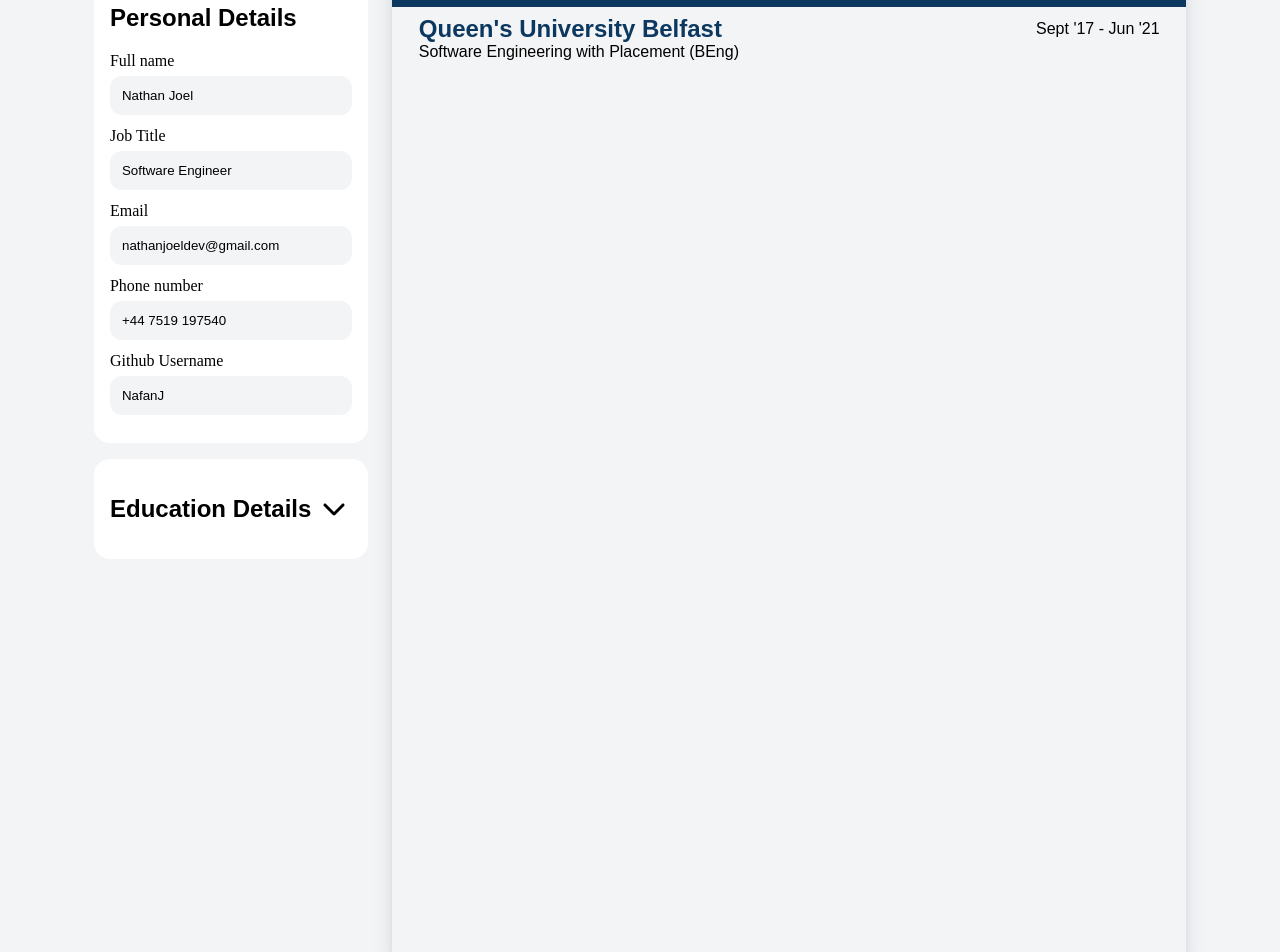
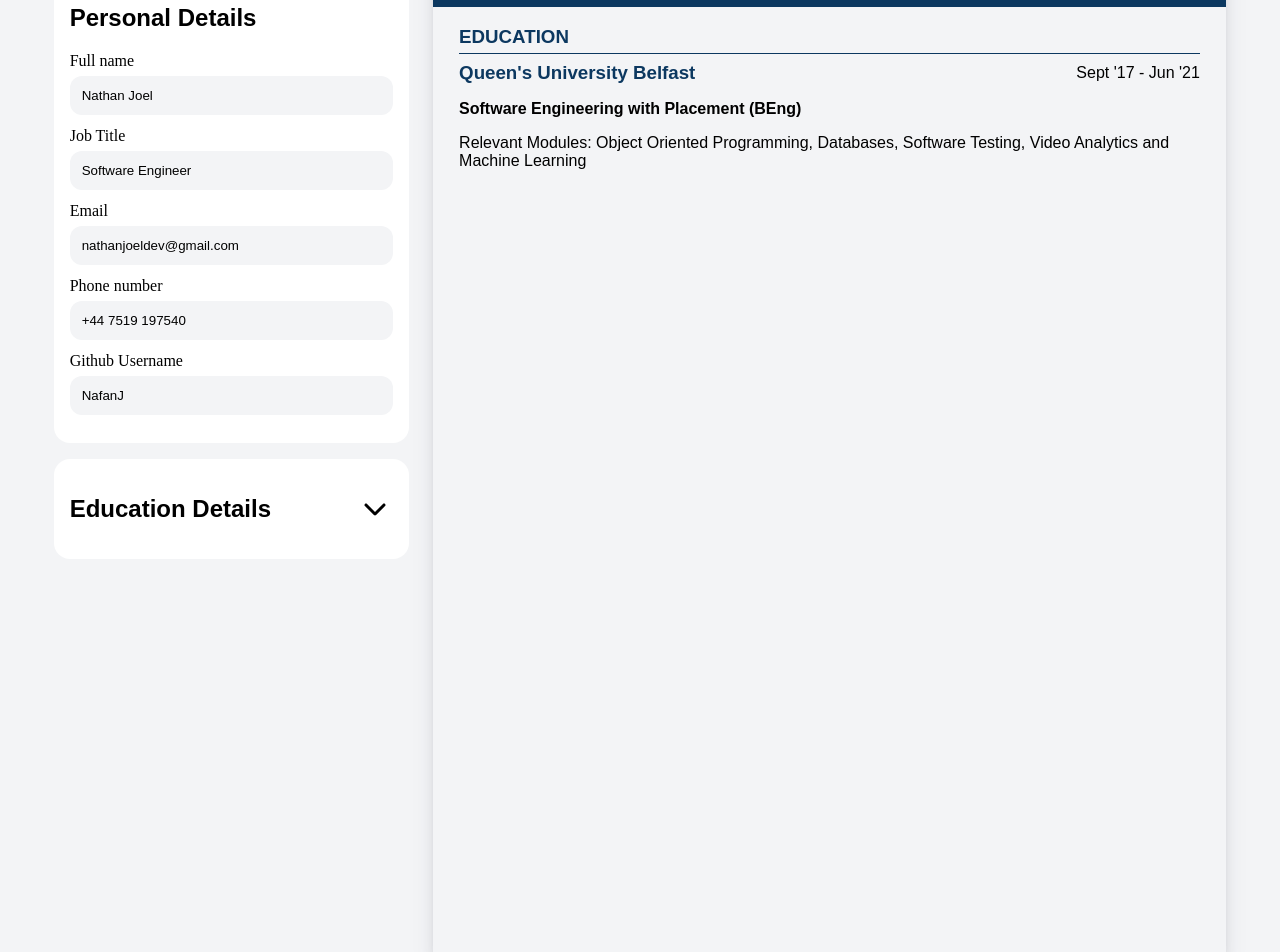
Before and after one commit to NafanJ/cv-builder, a React app: page / in a window 1280 px wide. Shown: the part 200-1152 px from the top of the page. Built offline with nearby package versions, Linux system fonts and the light colour scheme; the HTML template or start-up script is replaced by a standard one.

Commit message:
Lifted up TagInput

```diff
--- a/src/App.jsx
+++ b/src/App.jsx
@@ -1,7 +1,7 @@
-import { useState } from 'react'
-import './App.css'
-import CvForm from './components/CvForm.jsx'
-import Resume from './components/Resume.jsx'
+import { useState } from 'react';
+import './App.css';
+import CvForm from './components/CvForm.jsx';
+import Resume from './components/Resume.jsx';
 import PersonalDetails from "./components/PersonalDetails";
 import EducationDetails from "./components/EducationDetails";
 
@@ -18,7 +18,8 @@ function App() {
     location: "Belfast, UK",
     startDate: "Sept '17",
     endDate: "Jun '21",
-    }
+    tags: ["Object Oriented Programming", "Databases", "Software Testing", "Video Analytics and Machine Learning"],
+  }
 
   const [personalInfo, setPersonalInfo] = useState(exampleData);
 
@@ -26,6 +27,19 @@ function App() {
     const { key } = e.target.dataset;
     setPersonalInfo({ ...personalInfo, [key]: e.target.value });
   }
+
+  const addTag = (newTag) => {
+    if (!personalInfo.tags.includes(newTag)) {
+      setPersonalInfo({ ...personalInfo, tags: [...personalInfo.tags, newTag] });
+    }
+  };
+
+  const removeTag = (tagIndex) => {
+    setPersonalInfo({
+      ...personalInfo,
+      tags: personalInfo.tags.filter((_, index) => index !== tagIndex),
+    });
+  };
 
   return (
       <div className="app">
@@ -42,6 +56,7 @@ function App() {
             location: "",
             startDate: "",
             endDate: "",
+            tags: [],
           })
         }>Clear</button>
         <button className="button" onClick={() =>
@@ -62,13 +77,16 @@ function App() {
             startDate={personalInfo.startDate}
             endDate={personalInfo.endDate}
             location={personalInfo.location}
+            tags={personalInfo.tags}
+            addTag={addTag}
+            removeTag={removeTag}
           />
         </div>
-        < Resume
-          personalDetails={personalInfo}
+        <Resume
+        personalDetails={personalInfo}
         />
       </div>
-  )
+  );
 }
 
-export default App
+export default App;
--- a/src/components/EducationDetails.jsx
+++ b/src/components/EducationDetails.jsx
@@ -1,10 +1,12 @@
 import React, { useState } from 'react';
 import InputGroup from "./InputGroup";
+import TagInput from "./TagInput";
+
 import { FontAwesomeIcon } from '@fortawesome/react-fontawesome';
 import { faChevronDown } from '@fortawesome/free-solid-svg-icons';
 import "../styles/EducationDetails.css";
 
-function EducationDetails({ onChange, school, degree, startDate, endDate, location }) {
+function EducationDetails({ onChange, school, degree, startDate, endDate, location, tags, addTag, removeTag }) {
   const [isVisible, setIsVisible] = useState(false);
 
   const toggleVisibility = () => {
@@ -61,6 +63,7 @@ function EducationDetails({ onChange, school, degree, startDate, endDate, locati
             onChange={onChange}
             data-key="endDate"
           />
+          <TagInput tags={tags} addTag={addTag} removeTag={removeTag} />
         </>
         </div>
     </form>
--- a/src/components/EducationDetailsSection.jsx
+++ b/src/components/EducationDetailsSection.jsx
@@ -2,11 +2,14 @@ import "../styles/EducationDetailsSection.css"
 import { FontAwesomeIcon } from '@fortawesome/react-fontawesome';
 import { faEnvelope, faPhone, faLocationDot } from '@fortawesome/free-solid-svg-icons';
 
-function EducationDetailsSection({school, degree, startDate, endDate, location }) {
+function EducationDetailsSection({school, degree, startDate, endDate, location, tags }) {
+const shouldDisplayEducationHeader = school || degree || startDate || endDate || location;
+const formattedTags = tags.join(', ');
   return (
     <div className="education">
+        {shouldDisplayEducationHeader && <h3>EDUCATION</h3>}
         <div className="education-header">
-            <h2 className="school-name">{school}</h2>
+            <h3 className="school-name">{school}</h3>
             <div className="attendance">
                 {startDate && (
                     <span>{startDate} - </span>
@@ -16,8 +19,11 @@ function EducationDetailsSection({school, degree, startDate, endDate, location }
                 )}
             </div>
         </div>
-      {degree && (
-            <span>{degree}</span>
+        {degree && (
+            <h3>{degree}</h3>
+        )}
+        {tags && tags.length > 0 &&(
+            <p>Relevant Modules: {formattedTags}</p>
         )}
     </div>
   );
--- a/src/components/InputGroup.jsx
+++ b/src/components/InputGroup.jsx
@@ -9,6 +9,7 @@ function InputGroup({
   optional,
   recommended,
   "data-key": dataKey,
+  onKeyDown,
 }) {
   return (
     <div className="input-group">
@@ -25,6 +26,7 @@ function InputGroup({
           onChange={onChange}
           value={value}
           data-key={dataKey}
+          onKeyDown={onKeyDown}
         ></textarea>
       ) : (
         <input
@@ -34,6 +36,7 @@ function InputGroup({
           onChange={onChange}
           value={value}
           data-key={dataKey}
+          onKeyDown={onKeyDown}
         />
       )}
     </div>
--- a/src/components/Resume.jsx
+++ b/src/components/Resume.jsx
@@ -18,6 +18,7 @@ function Resume(personalInfo, educationDetails, professionalExperience) {
             startDate={personalInfo.personalDetails.startDate}
             endDate={personalInfo.personalDetails.endDate}
             location={personalInfo.personalDetails.location}
+            tags={personalInfo.personalDetails.tags}
         />
     </div>
     );
```
